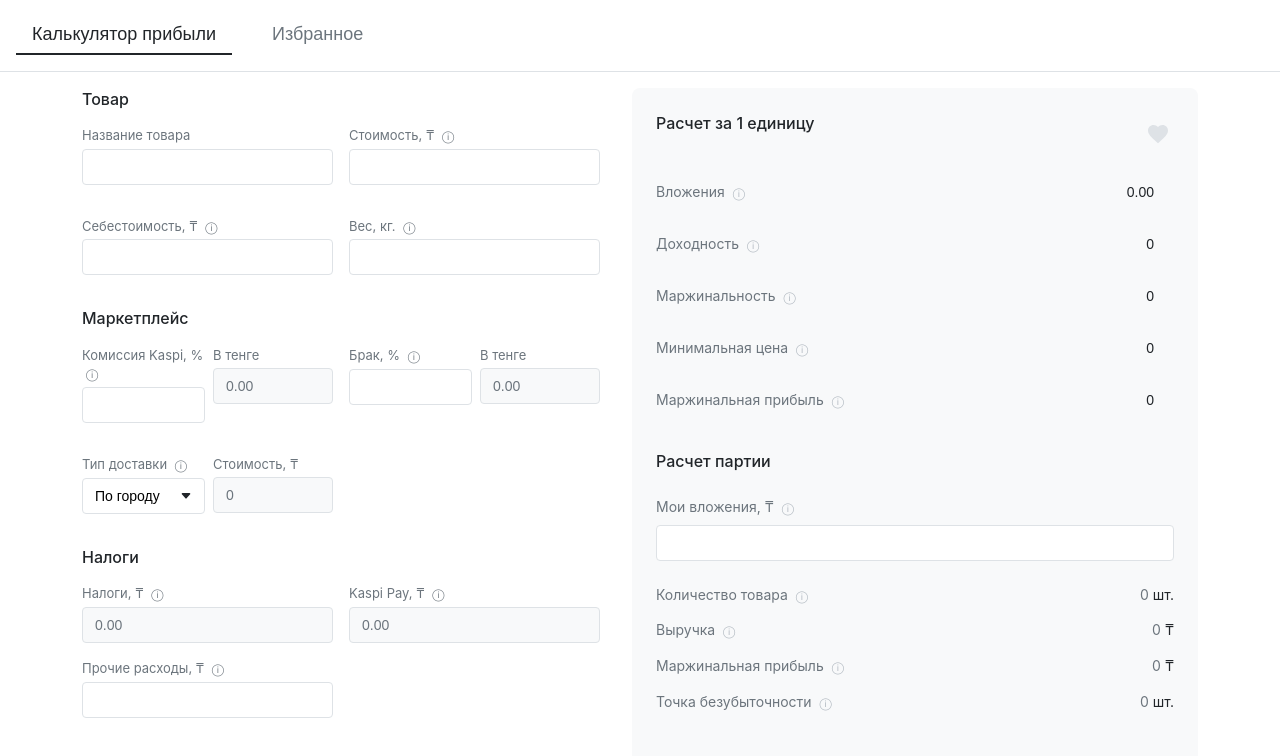
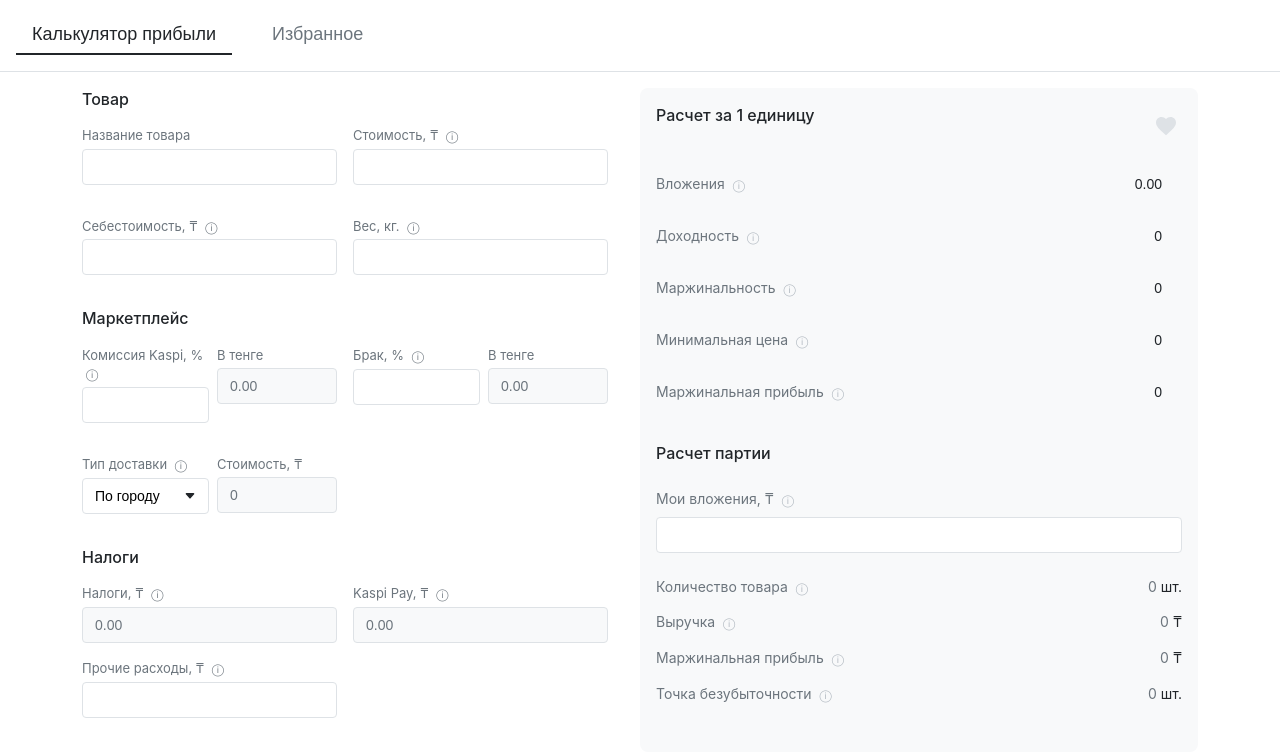
Before and after one commit to MaximushkaBed/webapp, a plain HTML site: page index.html in a window 1280 px wide. Drawn offline with Linux system fonts and the light colour scheme.

Commit message:
Update style.css

```diff
--- a/style.css
+++ b/style.css
@@ -50,10 +50,10 @@ h1 {
 
 .result-section {
     flex: 1;
+    padding: 16px;
     margin-left: 16px;
     background: #F8F9FA;
     border-radius: 8px;
-    padding: 24px;
 }
 
 .section {
@@ -348,6 +348,7 @@ input[type=number] {
 
     .result-section {
         padding: 16px;
+        margin-left: 0;
     }
 
     .result-section input[readonly] {
```
